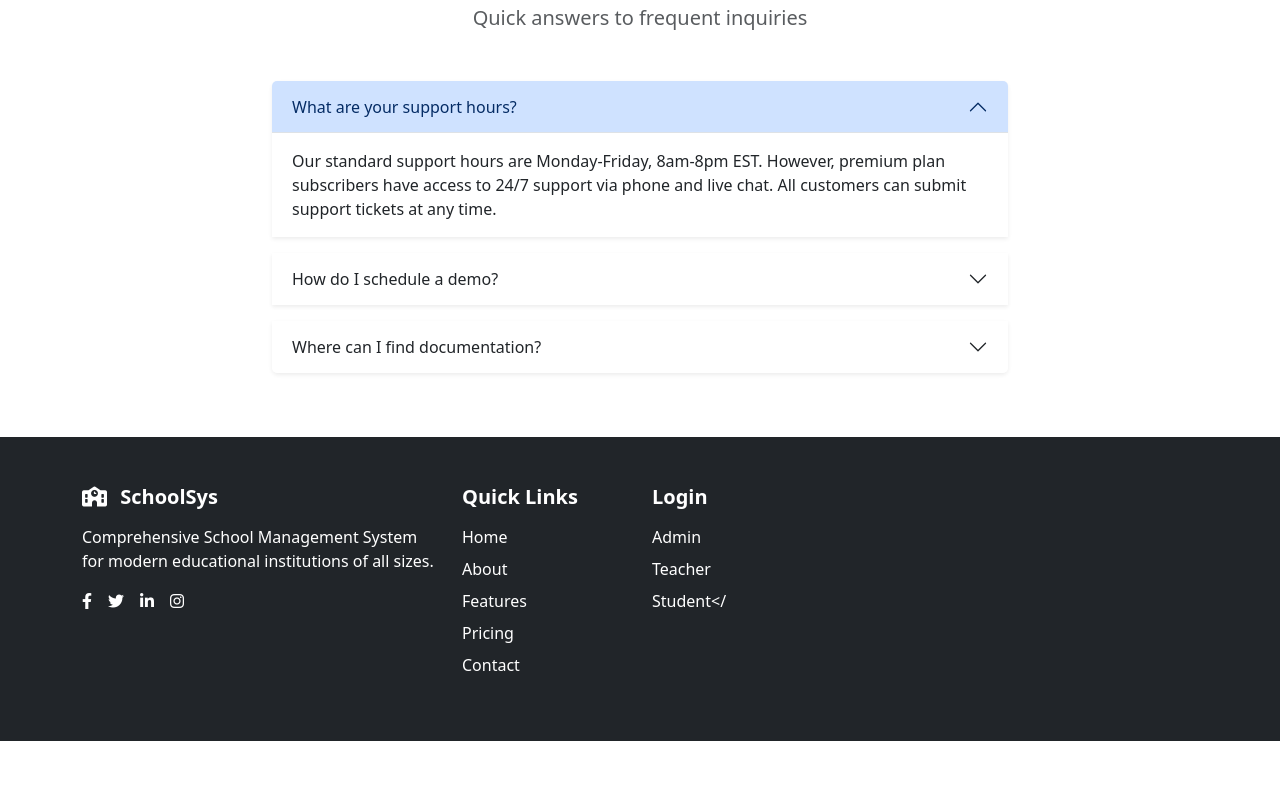
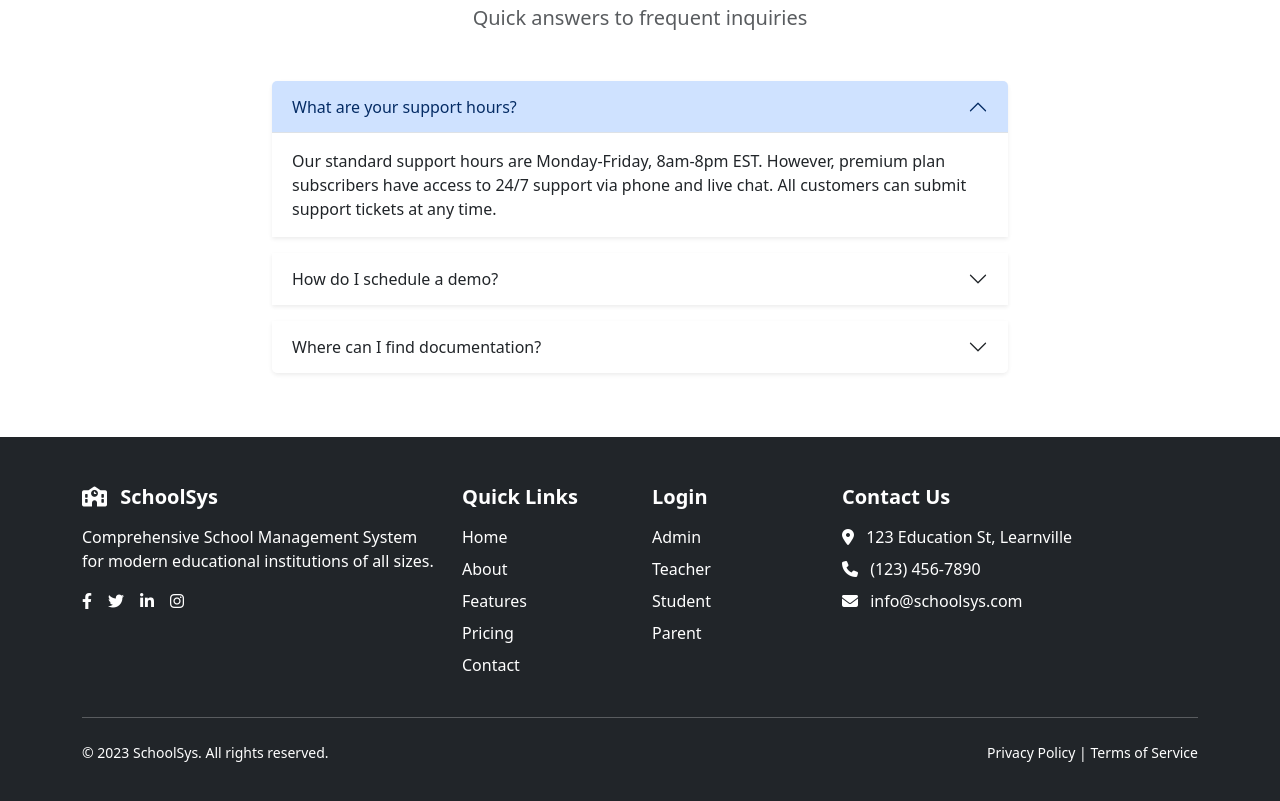
Before and after one commit to anupammo/sms-ui, a plain HTML site: page contact.html in a window 1280 px wide. Shown: the part 2756-3557 px from the top of the page. Before the commit the page ends 3497 px from the top, so only its background shows below. Drawn offline with nearby package versions, Linux system fonts and the light colour scheme; some packages are replaced by stand-ins of ours.

Commit message:
Update contact.html

```diff
--- a/contact.html
+++ b/contact.html
@@ -351,4 +351,56 @@
                     <ul class="list-unstyled">
                         <li class="mb-2"><a href="#" class="text-white text-decoration-none">Admin</a></li>
                         <li class="mb-2"><a href="#" class="text-white text-decoration-none">Teacher</a></li>
-                        <li class="mb-2"><a href="#" class="text-white text-decoration-none">Student</
+                        <li class="mb-2"><a href="#" class="text-white text-decoration-none">Student</a></li>
+                        <li class="mb-2"><a href="#" class="text-white text-decoration-none">Parent</a></li>
+                    </ul>
+                </div>
+                <div class="col-lg-4">
+                    <h5 class="fw-bold mb-3">Contact Us</h5>
+                    <ul class="list-unstyled">
+                        <li class="mb-2"><i class="fas fa-map-marker-alt me-2"></i> 123 Education St, Learnville</li>
+                        <li class="mb-2"><i class="fas fa-phone me-2"></i> (123) 456-7890</li>
+                        <li class="mb-2"><i class="fas fa-envelope me-2"></i> info@schoolsys.com</li>
+                    </ul>
+                </div>
+            </div>
+            <hr class="my-4">
+            <div class="row">
+                <div class="col-md-6 text-center text-md-start">
+                    <p class="small mb-0">&copy; 2023 SchoolSys. All rights reserved.</p>
+                </div>
+                <div class="col-md-6 text-center text-md-end">
+                    <p class="small mb-0">
+                        <a href="#" class="text-white text-decoration-none">Privacy Policy</a> |
+                        <a href="#" class="text-white text-decoration-none">Terms of Service</a>
+                    </p>
+                </div>
+            </div>
+        </div>
+    </footer>
+
+    <!-- Bootstrap JS -->
+    <script src="https://cdn.jsdelivr.net/npm/bootstrap@5.3.0/dist/js/bootstrap.bundle.min.js"></script>
+    <!-- Map JS -->
+    <script>
+        // Initialize and add the map
+        function initMap() {
+            // The location of headquarters
+            const headquarters = { lat: 40.7128, lng: -74.0060 };
+            // The map, centered at headquarters
+            const map = new google.maps.Map(document.getElementById("contactMap"), {
+                zoom: 12,
+                center: headquarters,
+            });
+            // The marker, positioned at headquarters
+            new google.maps.Marker({
+                position: headquarters,
+                map: map,
+                title: "SchoolSys Headquarters",
+            });
+        }
+    </script>
+    <!-- Google Maps API -->
+    <script async defer src="https://maps.googleapis.com/maps/api/js?key=YOUR_API_KEY&callback=initMap"></script>
+</body>
+</html>
```
